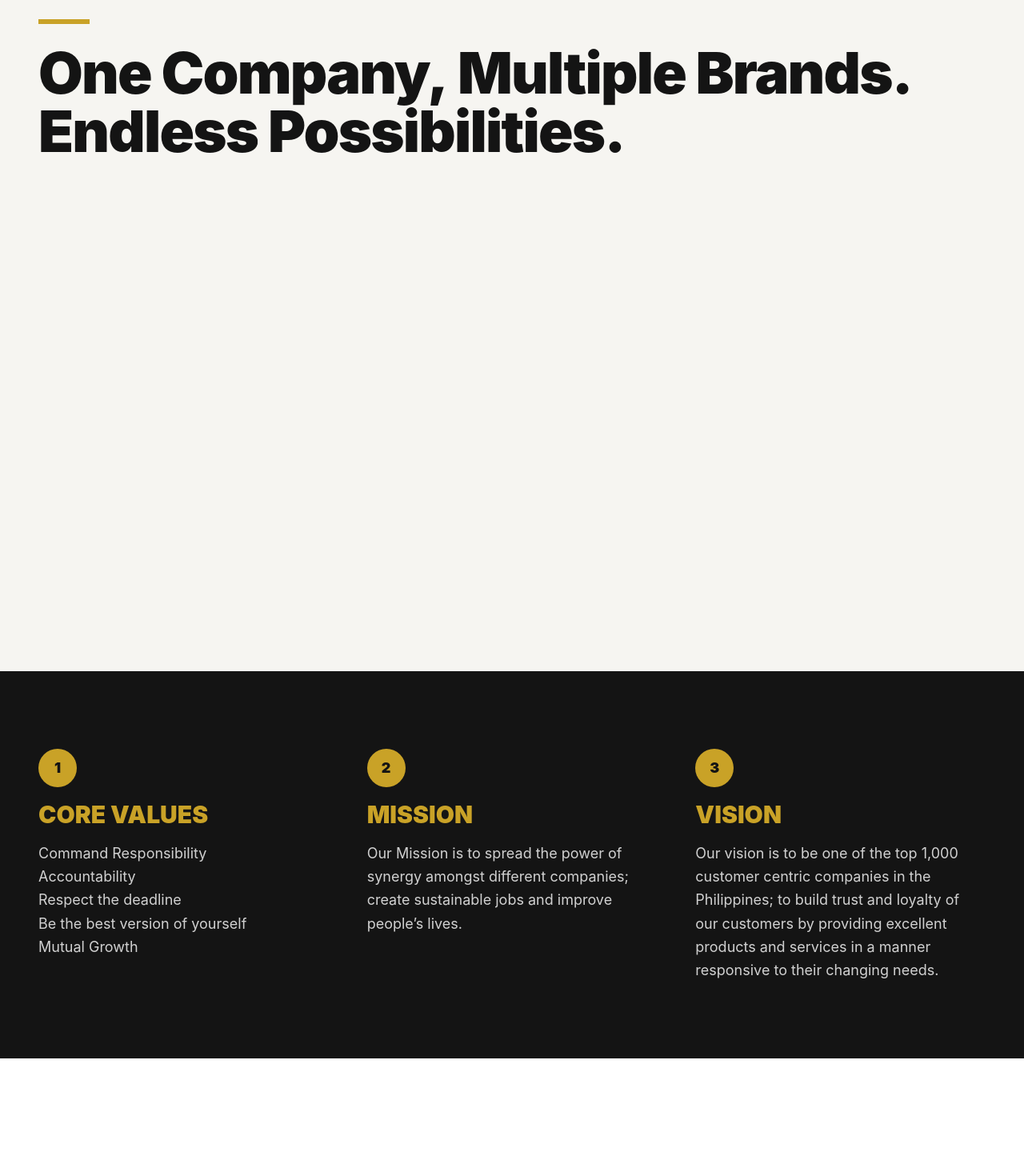
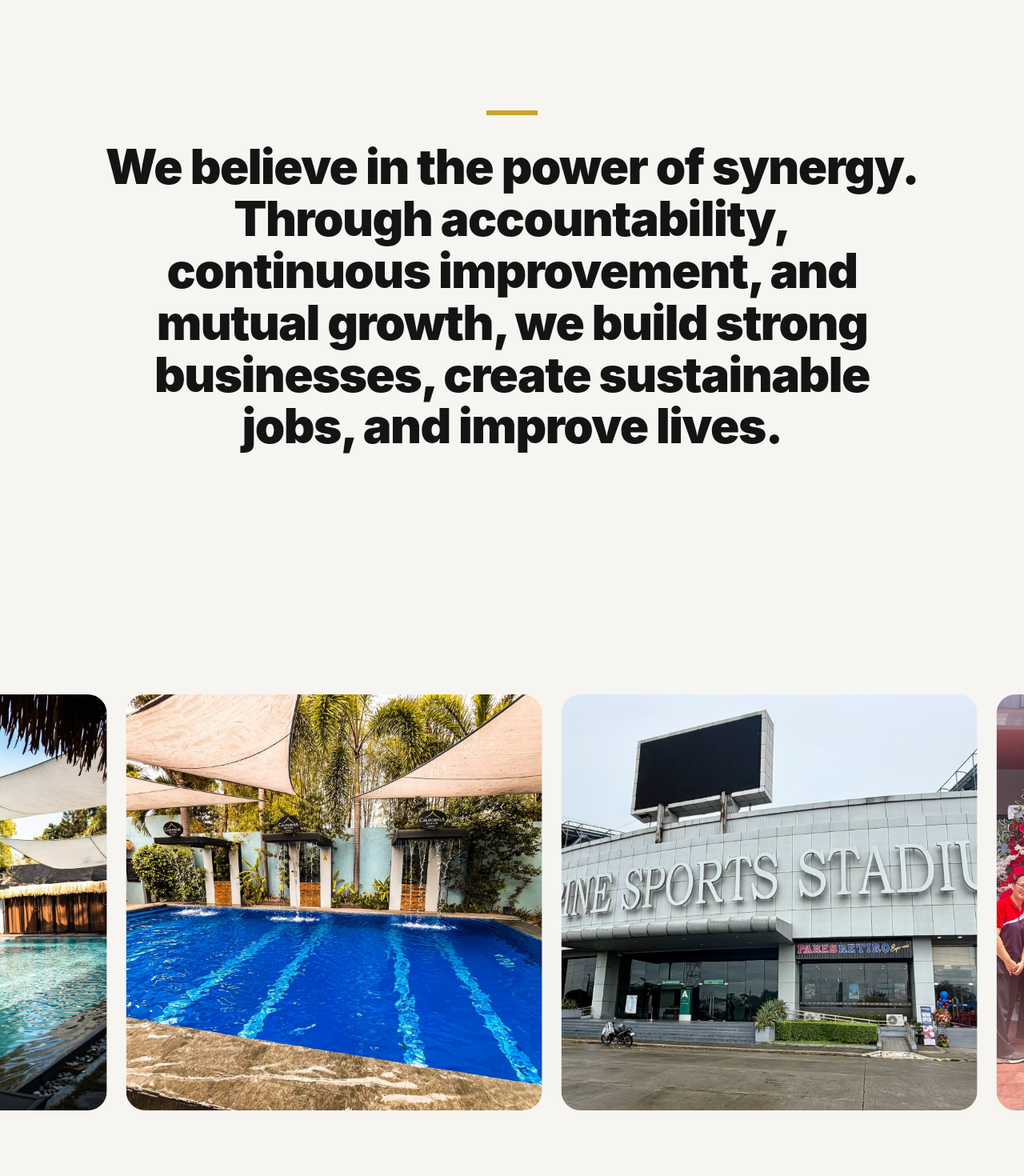
Before and after one commit to itsolutions123/bte_website, a React (Vite) app: page / in a window 1280 px wide. Shown: the part 1240-2710 px from the top of the page at 80% size. Built offline with nearby package versions, Linux system fonts and the light colour scheme.

Commit message:
Brand cards: statement shell and uniform square image strip on its own screen, continuous seamless gsap drift loop at ~60px/s, reduced-motion shows a hand-scrollable single row; about-section id kept; phone/tablet pass (H8) still pending

```diff
--- a/src/components/Landing.jsx
+++ b/src/components/Landing.jsx
@@ -136,31 +136,46 @@ export function BrandStrip() {
 }
 
 export function BrandsIntro() {
+  const trackRef = useRef(null);
+  useGSAP(() => {
+    const mm = gsap.matchMedia();
+    mm.add('(prefers-reduced-motion: no-preference)', () => {
+      const track = trackRef.current;
+      gsap.fromTo(
+        track,
+        { xPercent: 0 },
+        { xPercent: -50, duration: track.scrollWidth / 2 / 60, ease: 'none', repeat: -1 }
+      );
+    });
+    return () => mm.revert();
+  });
   return (
     <section id="about-section" className="w-full bg-paper snap-start">
-      <div className="max-w-screen-xl mx-auto w-full px-6 md:px-12 py-24 min-h-screen flex flex-col justify-center">
-        <div aria-hidden="true" className="w-16 h-1.5 bg-gold mb-6"></div>
-        <h2 className="text-4xl md:text-7xl font-black tracking-tight leading-[1.02] text-ink mb-14">
-          <Words text="One Company, Multiple Brands. Endless Possibilities." />
+      <div className="max-w-screen-xl mx-auto w-full px-6 md:px-12 pt-24 pb-12 min-h-screen flex flex-col justify-center">
+        <div aria-hidden="true" className="w-16 h-1.5 bg-gold mb-8 mx-auto"></div>
+        <h2 className="max-w-5xl mx-auto text-center text-4xl md:text-6xl font-black tracking-tight leading-[1.08] text-ink">
+          We believe in the power of synergy. Through accountability, continuous improvement, and mutual growth, we build strong businesses, create sustainable jobs, and improve lives.
         </h2>
-        <div className="grid grid-cols-1 md:grid-cols-3 gap-10">
-          {brandCards.map((c, i) => (
-            <div key={c.title} data-card style={{ transitionProperty: 'translate' }} className="group flex flex-col gap-4 transition-transform duration-300 hover:-translate-y-2 motion-reduce:transition-none motion-reduce:transform-none">
-              <div className="relative aspect-[4/3] w-full rounded-3xl bg-cream overflow-hidden">
-                <img
-                  src={c.photo}
-                  alt={c.title}
-                  data-card-img
-                  style={{ transitionProperty: 'scale' }}
-                  className="w-full h-full object-cover transition-transform duration-500 group-hover:scale-105 motion-reduce:transition-none motion-reduce:transform-none"
-                  onError={(e) => { e.currentTarget.style.display = 'none'; }}
-                />
-                <span aria-hidden="true" className="absolute top-4 left-4 w-10 h-10 rounded-full bg-gold text-ink font-black flex items-center justify-center">{i + 1}</span>
+      </div>
+      <div className="w-full min-h-screen snap-start flex items-center">
+        <div className="w-full overflow-hidden motion-reduce:overflow-x-auto motion-reduce:px-6">
+          <div ref={trackRef} className="flex w-max">
+            {[0, 1].map((copy) => (
+              <div key={copy} aria-hidden={copy === 1 ? 'true' : undefined} className={`flex shrink-0 ${copy === 1 ? 'motion-reduce:hidden' : ''}`}>
+                {Object.values(collageByName).slice(0, 6).map((src, i) => (
+                  <div key={i} className="shrink-0 w-[72vw] md:w-[34rem] pr-6">
+                    <img
+                      src={src}
+                      alt=""
+                      loading="lazy"
+                      decoding="async"
+                      className="w-full aspect-square object-cover rounded-3xl bg-cream"
+                    />
+                  </div>
+                ))}
               </div>
-              <h3 className="text-2xl font-bold uppercase tracking-wide text-ink">{c.title}</h3>
-              <p className="text-lg text-muted leading-relaxed">{c.text}</p>
-            </div>
-          ))}
+            ))}
+          </div>
         </div>
       </div>
     </section>
```
